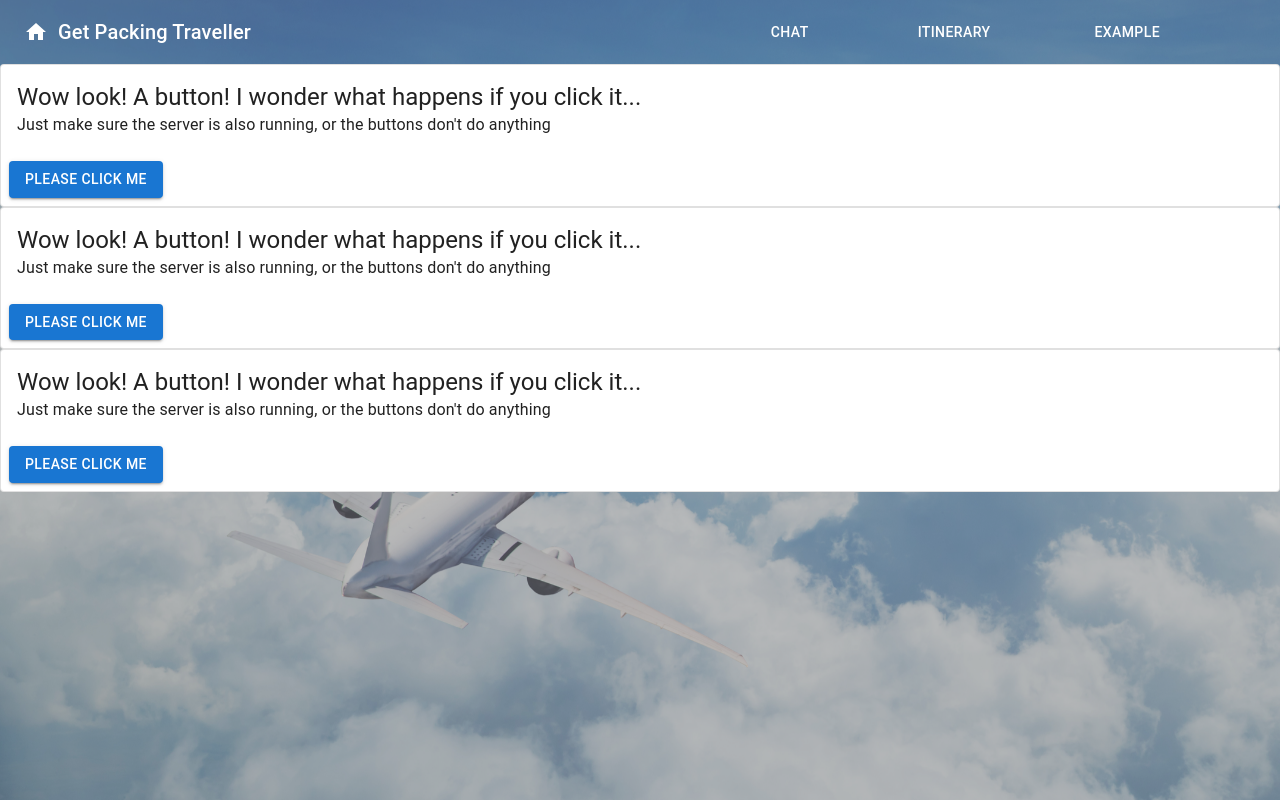
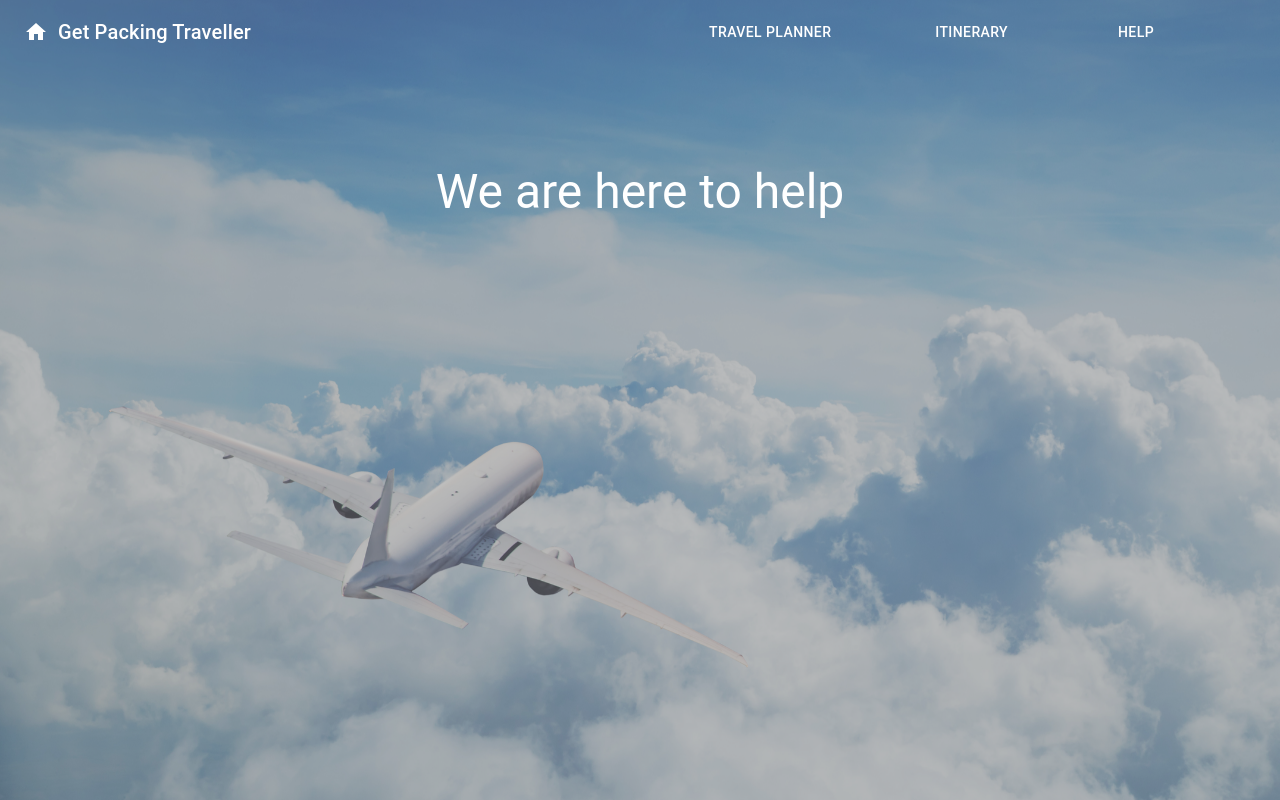
Before and after one commit to Monash-FIT3170/AI_Travel_Plan, a React (Create React App) app in the folder client/: page /example in a window 1280 px wide. Built offline with nearby package versions, Linux system fonts and the light colour scheme.

Commit message:
Help page set up

```diff
--- a/client/src/components/AppBar.jsx
+++ b/client/src/components/AppBar.jsx
@@ -26,7 +26,7 @@ const MyAppBar = () => {
           to="/chat"
           style={{ color: "white", marginRight: "88px" }}
         >
-          Chat
+          Travel Planner
         </Button>
         <Button
           color="inherit"
@@ -42,7 +42,7 @@ const MyAppBar = () => {
           to="/example"
           style={{ color: "white", marginRight: "88px" }}
         >
-          Example
+          Help
         </Button>
       </Toolbar>
     </AppBar>
--- /dev/null
+++ b/client/src/components/helpFeat/helpMenu.jsx
@@ -0,0 +1,11 @@
+import Accordion from "@mui/material/Accordion";
+import AccordionActions from "@mui/material/AccordionActions";
+import AccordionDetails from "@mui/material/AccordionDetails";
+import AccordionSummary from "@mui/material/AccordionSummary";
+import React, { useState } from "react";
+
+/**
+ * Contains the entire code for the help accordian menu
+ * @returns
+ */
+export default function helpMenu() {}
--- a/client/src/pages/ExamplePage.jsx
+++ b/client/src/pages/ExamplePage.jsx
@@ -1,25 +1,21 @@
-/**
- * This file is an example of how a page looks in the application
- * Consider a page as being a single page of the application
- * for example, you may be redirected from the HOME page to a LOG IN page to log into your account
- * Each page should contain all the relevant components specific to that page
- *
- * In terms of react components, a page is also just a react component.
- */
-
 import React from "react";
 import ExampleBox from "../components/examples/ExampleBox";
 import Background from "../components/Background";
 import BackgroundImage from "../components/BackgroundImage";
+import Typography from "@mui/material/Typography";
+import helpMenu from "..components/helpFeat/helpMenu";
 
 export default function ExamplePage() {
   return (
     <>
       <BackgroundImage />
       <Background>
-        <ExampleBox />
-        <ExampleBox />
-        <ExampleBox />
+        <Typography
+          variant="h3"
+          style={{ textAlign: "center", color: "white", marginTop: "100px" }}
+        >
+          We are here to help{" "}
+        </Typography>
       </Background>
     </>
   );
```
